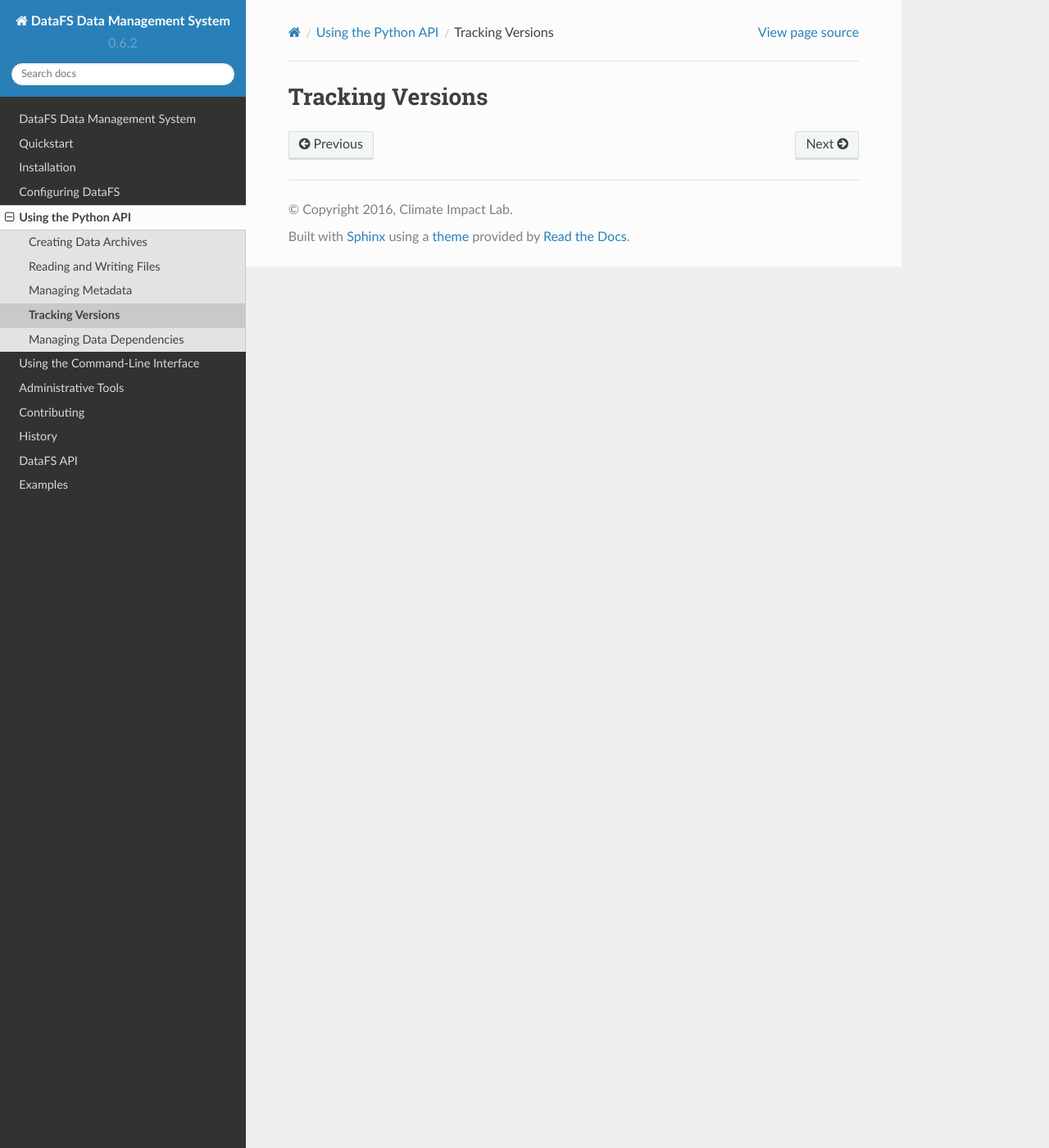
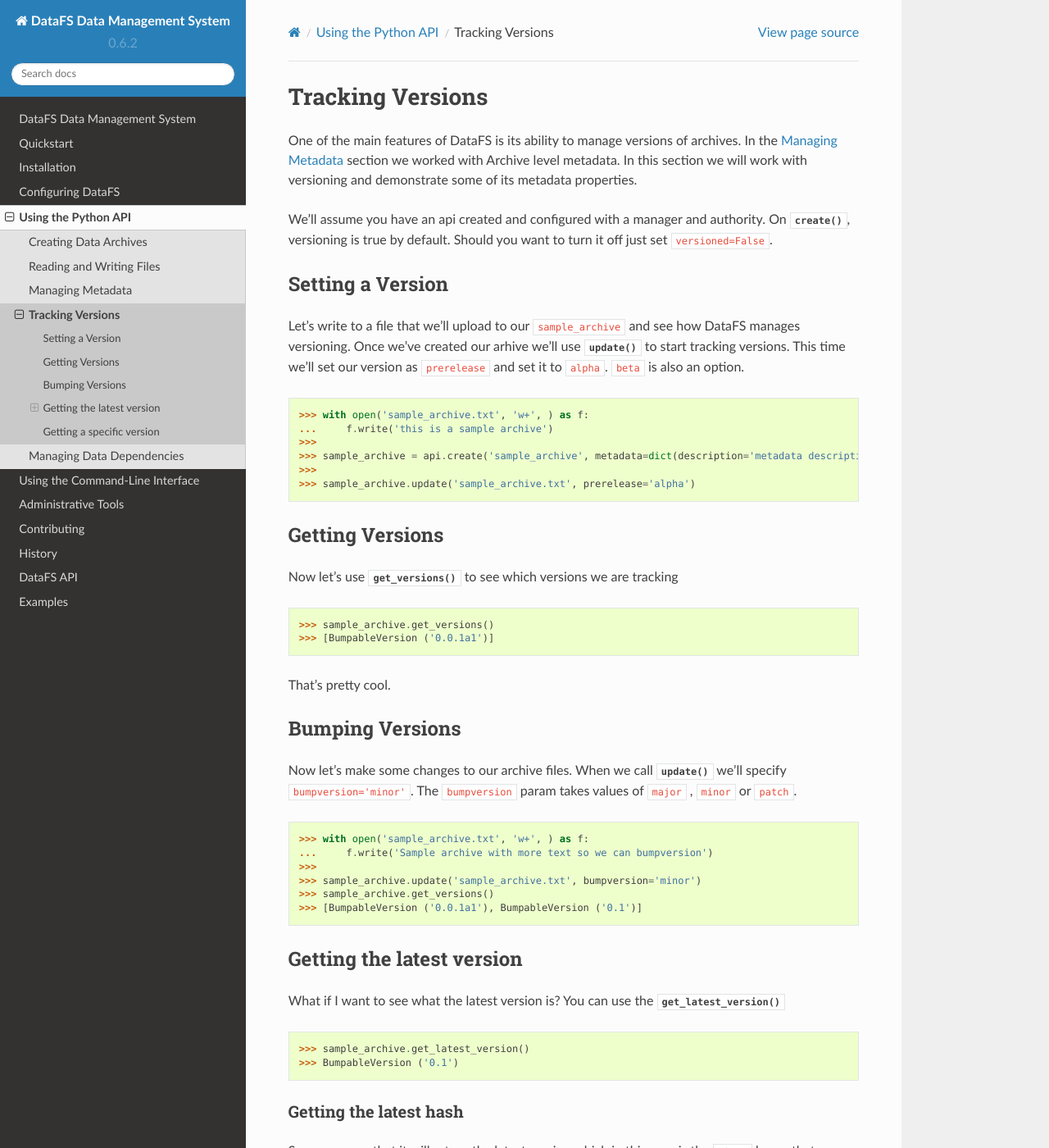
Before and after one commit to ClimateImpactLab/DataFS, a Sphinx documentation site: the page built from docs/pythonapi.versioning.rst, in a window 1280 px wide and 1400 px high. Shown: the whole window at 82% size. Built offline with Sphinx 7.4.7 and the Read the Docs theme 2.0.0, drawn with Linux system fonts in a browser that asks for light colours; the version number is read from the project's files by our own code; some of the changed text lies outside the part shown.

Commit message:
add python docs

```diff
--- a/docs/pythonapi.metadata.rst
+++ b/docs/pythonapi.metadata.rst
@@ -8,7 +8,7 @@
 Metadata management is one of the core components of DataFS. Metadata is managed at the Archive level and the version level. This documentation will refer to the Archive level metadata.
 
 
-We'll assume that your manager and authority have been set up already. Depending on usage, metadata requirements will be enforced and archive creation will be possible only with inclusion of the required metadata.
+We'll assume that your manager and authority have been set up already. Depending on usage, metadata requirements can be enforced and archive creation will be possible only with inclusion of the required metadata.
 
 
 
@@ -31,7 +31,7 @@
 	>>> api.archives
 	>>> [<DataArchive fs://sample_archive>]
 
-Nope just this one. So let's have a look at the metadata.
+Nope just this one. So let's have a look at the metadata using :py:meth:`~datafs.core.data_archive.DataArchive.get_metadata`.
 
 .. code-block:: python
 
@@ -43,7 +43,7 @@
  	... u'source': u'NASA BCSD'}
 
 
-Let's say you later on realize that you want to add another field to the archive metadata and that you also want to update on of the required fields. The archive metadata is modified in place and so you'll be able to do both at the same time.
+Let's say you later on realize that you want to add another field to the archive metadata and that you also want to update on of the required fields. The archive metadata is modified in place and so you'll be able to do both at the same time with :py:meth:`~datafs.core.data_archive.DataArchive.update_metadata`
 
 .. code-block:: python
 
--- a/docs/pythonapi.versioning.rst
+++ b/docs/pythonapi.versioning.rst
@@ -3,3 +3,97 @@
 =================
 Tracking Versions
 =================
+
+One of the main features of DataFS is its ability to manage versions of archives. In the :ref:`pythonapi-metadata` section we worked with Archive level metadata. In this section we will work with versioning and demonstrate some of its metadata properties.
+
+
+
+We'll assume you have an api created and configured with a manager and authority. On :py:meth:`~datafs.DataAPI.create`, versioning is true by default. Should you want to turn it off just set ``versioned=False``.
+
+
+Setting a Version
+-----------------
+
+Let's write to a file that we'll upload to our ``sample_archive`` and see how DataFS manages versioning. Once
+we've created our arhive we'll use :py:meth:`~datafs.core.data_archive.DataArchive.update` to start tracking versions. This time we'll set our version as  ``prerelease`` and set it to ``alpha``. ``beta`` is also an option.
+
+.. code-block:: python
+
+    >>> with open('sample_archive.txt', 'w+', ) as f:
+    ...     f.write('this is a sample archive')
+    >>>
+    >>> sample_archive = api.create('sample_archive', metadata=dict(description='metadata description'))
+    >>>
+    >>> sample_archive.update('sample_archive.txt', prerelease='alpha')
+
+
+Getting Versions
+-----------------
+
+Now let's use :py:meth:`~datafs.core.data_archive.DataArchive.get_versions` to see which versions we are tracking
+
+.. code-block:: python
+
+    >>> sample_archive.get_versions()
+    >>> [BumpableVersion ('0.0.1a1')]
+
+
+That's pretty cool.
+
+
+Bumping Versions
+----------------
+
+Now let's make some changes to our archive files. When we call :py:meth:`~datafs.core.data_archive.DataArchive.update` we'll specify ``bumpversion='minor'``. The ``bumpversion`` param takes values of ``major`` , ``minor`` or ``patch``.
+
+.. code-block:: python
+
+    >>> with open('sample_archive.txt', 'w+', ) as f:
+    ...     f.write('Sample archive with more text so we can bumpversion')
+    >>>
+    >>> sample_archive.update('sample_archive.txt', bumpversion='minor')
+    >>> sample_archive.get_versions()
+    >>> [BumpableVersion ('0.0.1a1'), BumpableVersion ('0.1')]
+
+
+Getting the latest version
+--------------------------
+
+What if I want to see what the latest version is? You can use the :py:meth:`~datafs.core.data_archive.DataArchive.get_latest_version`
+
+.. code-block:: python
+
+	>>> sample_archive.get_latest_version()
+	>>> BumpableVersion ('0.1')
+
+
+
+Getting the latest hash
+~~~~~~~~~~~~~~~~~~~~~~~
+
+So we can see that it will return the latest version which in this case is the ``minor`` bump that we just did. How does it know about this? DataFS hashes the file contents of every version and creates a unique hash for every file. Each time an update is made to the file contents a hash is made and saved. You can access this value with :py:meth:`~datafs.core.data_archive.DataArchive.get_latest_hash`
+
+.. code-block:: python
+
+	>>> sample_archive.get_latest_hash()
+	>>> u'fe4509b806eb5a3480a10e1f1fe9cc62'
+
+
+
+Getting a specific version
+--------------------------
+
+Let's say we want to get an older version. We can do this by specifying ``version`` in :py:meth:`~datafs.core.data_api.DataAPI.get_archive`
+
+
+.. code-block:: python
+
+	>>> sample_archive1 = = api.get_archive('sample_archive', default_version='0.0.1a1')
+	>>> with sample_archive1.open('r') as f:
+	... 	print(f.read())
+	>>> this is a sample archive
+
+
+We can see that this is our first version that saved as a prerelease alpha.
+
+To see more information on versioning check out :py:class:`~datafs.core.versions.BumpableVersion`.
```
Also changed, not shown: docs/cli.io.rst (+16 -0 lines), docs/pythonapi.io.rst (+5 -5 lines).
